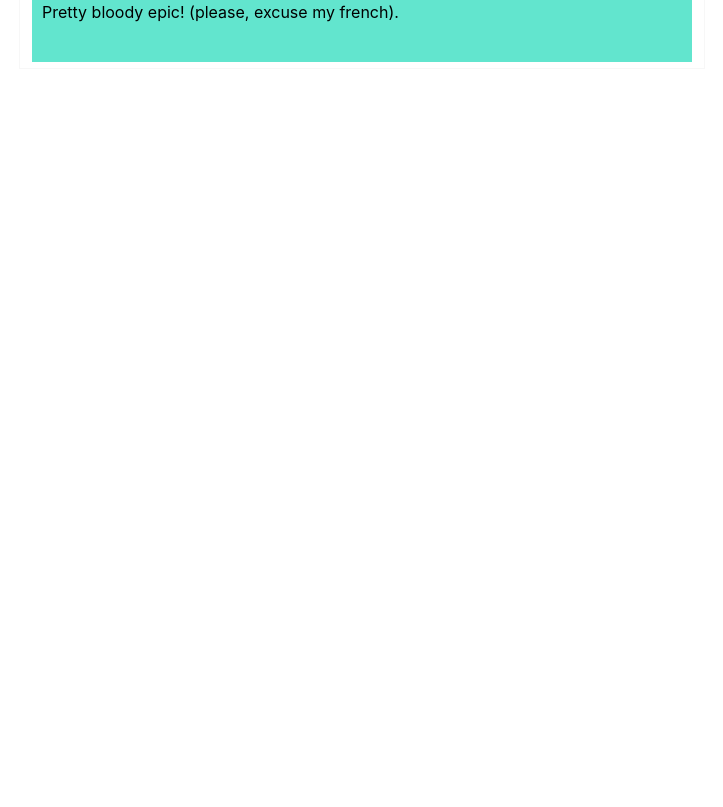
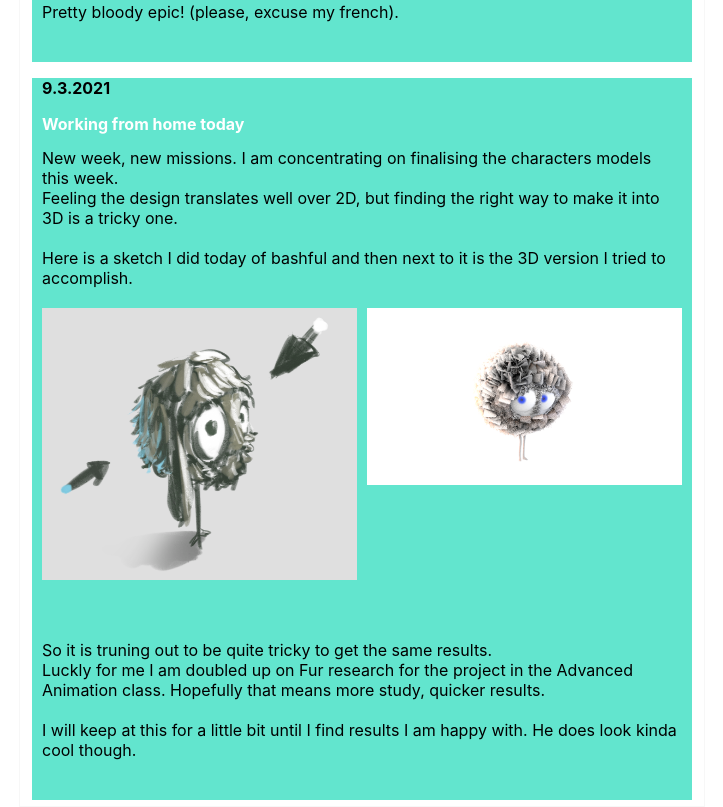
Before and after one commit to RetnaNZ/Site, a plain HTML site: page zSites/BSA626/BSA626.html in a window 1280 px wide. Shown: the part 8399-9206 px from the top of the page, without its empty margins (278-1001 px from the left). Before the commit the page ends 8468 px from the top, so only its background shows below. Drawn offline with Linux system fonts and the light colour scheme.

Commit message:
Blog update
Bashful Blog update

```diff
--- a/zSites/BSA626/BSA626.html
+++ b/zSites/BSA626/BSA626.html
@@ -389,6 +389,36 @@
 
                 <br><br>
                 Pretty bloody epic! (please, excuse my french).
+            </div>
+
+            <br><br>
+        </div>
+
+        <div class="blog blog-13">
+            <div class="date">
+                <h3>9.3.2021</h3>
+            </div>
+
+            <div class="blog-title">
+                <h2>Working from home today</h2>
+            </div>
+
+            <div class="blog-content">
+                New week, new missions. I am concentrating on finalising the characters models this week. <br>
+                Feeling the design translates well over 2D, but finding the right way to make it into 3D is a tricky one. <br>
+                <br>
+                Here is a sketch I did today of bashful and then next to it is the 3D version I tried to accomplish. <br> <br>
+                <div class="threePanel">
+                    <img src="./images/bashful2DFur.png" alt="2D Fur attempt" width="100%">
+                    <img src="./images/bashful3DFur.png" alt="3D Fur attempt" width="100%">
+                </div>
+
+                <br><br>
+                So it is truning out to be quite tricky to get the same results. <br>
+                Luckly for me I am doubled up on Fur research for the project in the Advanced Animation class. Hopefully that means more study, quicker results.
+
+                <br><br>
+                I will keep at this for a little bit until I find results I am happy with. He does look kinda cool though.
             </div>
 
             <br><br>
```
Also changed, not shown: zSites/BSA626/images/bashful2DFur.png (added), zSites/BSA626/images/bashful3DFur.png (added).
